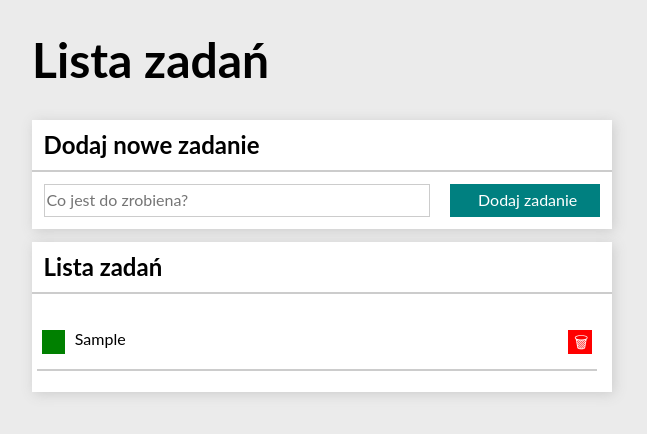
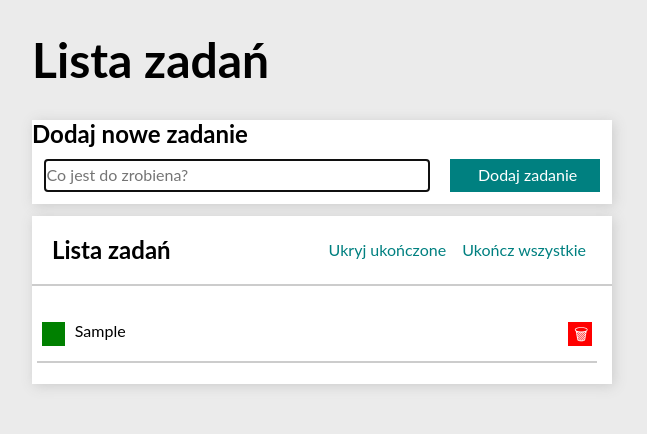
Before and after one commit to SewerynRomanek/to-do-list, a plain HTML site: page index.html in a window 1280 px wide. Both pictures are taken after typing "Sample" into the empty fields and a click on the button "Dodaj zadanie". Shown: the whole page, without its empty margins (318-965 px from the left). Drawn offline with nearby package versions, Linux system fonts and the light colour scheme.

Commit message:
Add Immutability add two buttons and styling CSS

```diff
--- a/CSS/form.css
+++ b/CSS/form.css
@@ -12,12 +12,14 @@
     padding-bottom: 5%;
     padding-left: -1%;
     padding-right: 1%;
+    transition:transform 1s,color 0.6s;
 
 }
 
 .form__button:hover {
     background-color: rgb(7, 206, 206);
     cursor: pointer;
+    transform: scale(1.15);
 }
 
 .form__button:active {
--- a/CSS/list.css
+++ b/CSS/list.css
@@ -23,6 +23,9 @@
     border-bottom: 2px solid #ccc;
 }
 
+.list__element--hidden {
+    display: none;
+}
 
 .list__button {
     width: 24px;
@@ -35,10 +38,12 @@
     background-color: red;
     border: none;
     text-decoration: none;
+    transition: background-color 0.6s;
 }
 
 .list__button--done {
     background-color: green;
+    transition: background-color 0.6s;
 }
 
 .list__button:hover {
--- a/CSS/section.css
+++ b/CSS/section.css
@@ -7,13 +7,45 @@
 }
 
 .section__header {
-    padding: 2%;
+    margin: 0%;
+}
+
+.section__container {
+    display: grid;
+    grid-template-columns: 1fr auto;
     border-bottom: 2px solid #ccc;
-    margin: 0%;
+    align-items: center;
+    padding: 20px;
+}
+
+.section__button {
+    border: none;
+    background-color: white;
+    color: teal;
+    transition: color 0.6s;
+    cursor: pointer;
+}
+
+.section__button:hover {
+    color: rgb(21, 218, 218);
+}
+
+.section__button:disabled {
+    color: gray;
 }
 
 @media (max-width: 1089px) {
     .section {
         margin: 1% 30px 0% 30px;
     }
+
+    .section__container {
+     grid-template-columns: 1fr;
+     justify-items: center;
+    }
+
+    .section__list {
+        display: grid;
+        grid-template-columns: 1fr;
+    }
 }
--- a/JS/script.js
+++ b/JS/script.js
@@ -1,21 +1,51 @@
 {
-    const tasks = [];
+    let tasks = [];
+    let hideTaskDone = false;
+
     const addNewTask = (newTaskContent) => {
-        tasks.push({
-            content: newTaskContent
-        });
+        tasks = [
+            ...tasks,
+            { content: newTaskContent }];
+        render();
+        document.querySelector(".js-newTask").focus()
+    };
+
+    const removeTask = (taskIndex) => {
+        tasks = [
+            ...tasks.slice(0, taskIndex),
+            ...tasks.slice(taskIndex + 1),
+        ];
         render();
     };
-    const removeTask = (taskIndex) => {
-        tasks.splice(taskIndex, 1);
+
+    const doneTask = (taskIndex) => {
+        tasks = [
+            ...tasks.slice(0, taskIndex),
+            {
+                ...tasks[taskIndex],
+                done: !tasks[taskIndex].done,
+            },
+            ...tasks.slice(taskIndex + 1),
+        ];
         render();
     };
-    const doneTask = (taskIndex) => {
-        tasks[taskIndex].done = !tasks[taskIndex].done;
+
+    const toogleHideTaskDone = () => {
+        hideTaskDone = !hideTaskDone;
+        render();
+    }
+    const markAllTasksDone = () => {
+        tasks = tasks.map((task) => ({
+            ...task,
+            done: true,
+        }));
+
         render();
     };
+
     const click = () => {
         const removeButton = document.querySelectorAll(".js-remove");
+
         removeButton.forEach((removeButton, index) => {
             removeButton.addEventListener("click", () => {
                 removeTask(index)
@@ -28,35 +58,65 @@
             });
         });
     };
+
+    const renderButton = () => {
+        const buttonsList = document.querySelector(".js-buttonsList");
+        if (!tasks.length) {
+            buttonsList.innerHTML = "";
+            return;
+        };
+
+        buttonsList.innerHTML = `
+        <button class="section__button js-doneTaskHide"> ${hideTaskDone ? "Pokaż" : "Ukryj"} ukończone</button>
+        <button class="section__button js-allTaskDone" ${tasks.every(({ done }) => done) ? " disabled" : ""}> Ukończ wszystkie</button>
+        `;
+    };
+
+    const renderTask = () => {
+        const htmlString = task => `
+           <li class="list__element ${hideTaskDone && task.done ? "list__element--hidden" : ""} ">
+           <button class="list__button list__button--done js-done">${task.done ? "✔" : ""}</button>
+           <div class=" list__paragraph ${task.done ? "list__paragraph--done" : ""}"> ${task.content} </div>
+            <button class="list__button list__button--remove js-remove">🗑</button>
+           </li>
+          `;
+        document.querySelector(".js-tasks").innerHTML = tasks.map(htmlString).join("");
+    };
+
+    const buttonsEvent = () => {
+        const buttonHideDone = document.querySelector(".js-doneTaskHide");
+        if (buttonHideDone) {
+            buttonHideDone.addEventListener("click", toogleHideTaskDone);
+        };
+        const buttonAllDone = document.querySelector(".js-allTaskDone");
+        if (buttonAllDone) {
+            buttonAllDone.addEventListener("click", markAllTasksDone);
+        };
+    };
+
     const render = () => {
-        let htmlString = "";
-
-        for (const task of tasks) {
-            htmlString += `
-               <li class="list__element">
-               <button class="list__button list__button--done js-done">${task.done ? "✔" : ""}</button>
-               <span class=" list__paragraph ${task.done ? "list__paragraph--done" : ""}"> ${task.content} </span>
-                <button class="list__button list__button--remove js-remove">🗑</button>
-               </li>
-              `;
-        };
-        document.querySelector(".js-tasks").innerHTML = htmlString;
+        renderTask();
+        renderButton();
+        buttonsEvent();
         click();
     };
+
     const init = () => {
         render();
     };
+
     const onFromSubmit = (event) => {
         event.preventDefault();
         const newTaskContent = document.querySelector(".js-newTask").value.trim();
         if (newTaskContent === "") {
+            document.querySelector(".js-newTask").focus();
             return;
         };
         addNewTask(newTaskContent);
         document.querySelector(".js-newTask").value = "";
     };
+
     const from = document.querySelector(".js-from");
     from.addEventListener("submit", onFromSubmit);
-
     init();
 }
--- a/index.html
+++ b/index.html
@@ -32,7 +32,11 @@
         </form>
     </section>
     <section class="section">
-        <h2 class="section__header">Lista zadań</h2>
+        <div class="section__container">
+            <h2 class="section__header">Lista zadań</h2>
+            <span class="section__list js-buttonsList">
+            </span>
+        </div>
         <ul class="list js-tasks"></ul>
     </section>
 </body>
```
Also changed, not shown: 1 other file.
